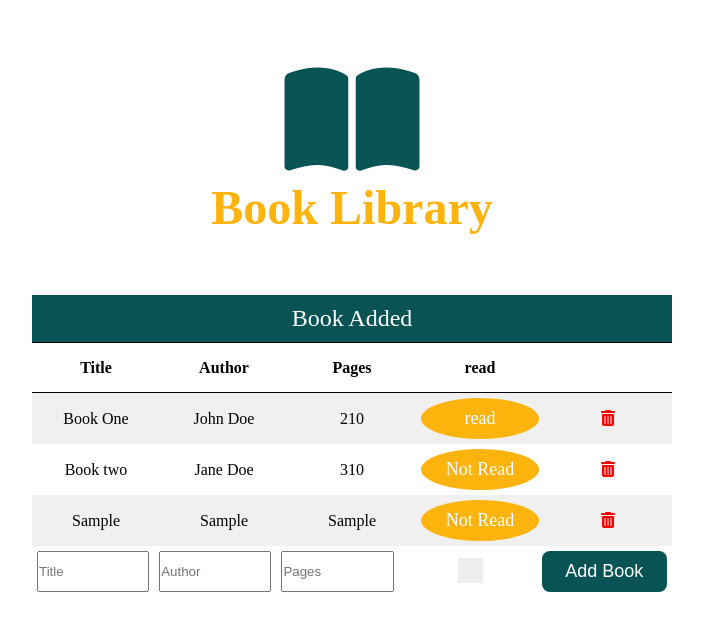
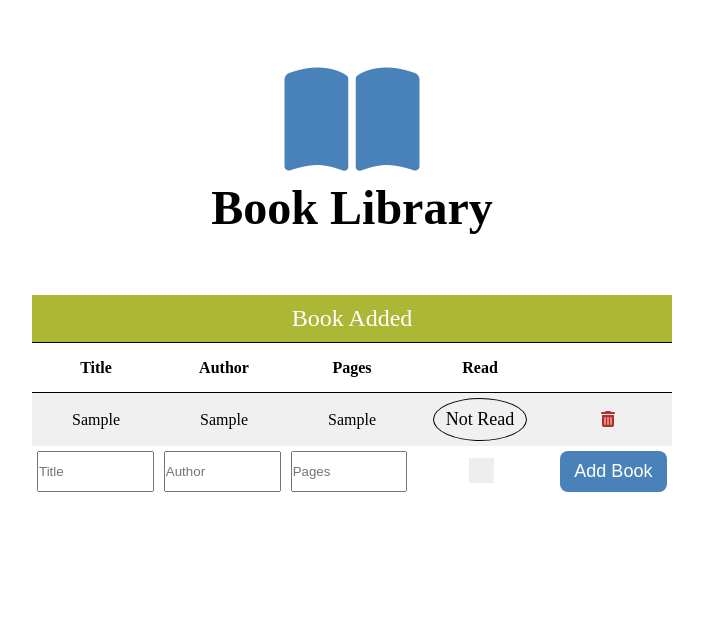
Before and after one commit to J-PCode/Book-Library, a plain HTML site: page index.html in a window 1280 px wide. Both pictures are taken after typing "Sample", "Sample", "Sample" into the empty fields and a click on the input "Add Book". Shown: the whole page, without its empty margins (288-991 px from the left). Drawn offline with Linux system fonts and the light colour scheme.

Commit message:
Now it's working. Added local storage, CSS changed colors. Finished this project for now

```diff
--- a/index.html
+++ b/index.html
@@ -26,7 +26,7 @@
                 <th>Title</th>
                 <th>Author</th>
                 <th>Pages</th>
-                <th>read</th>
+                <th>Read</th>
                 <th></th>
             </tr>
         </thead>
--- a/script.js
+++ b/script.js
@@ -11,23 +11,7 @@ class Book {
 // UI Class: Show UI tasks: displaybooks, remove book, add book,
 class UI {
   static displayBooks() {
-    const StoredBooks = [
-      {
-        title:'Book One',
-        author: 'John Doe',
-        pages: '210',
-        read: 'read'
-      },
-      {
-        title:'Book two',
-        author: 'Jane Doe',
-        pages: '310',
-        read: 'Not Read'
-      }
-    ];
-
-    const books = StoredBooks;
-
+     const books = Store.getBooks();
     books.forEach((book) => UI.addBookToList(book));
   }
 
@@ -59,6 +43,7 @@ class UI {
 
       static deleteBook(el){
         if(el.classList.contains('delete')){
+          console.log(el.parentElement.parentElement)
           el.parentElement.parentElement.remove();
           UI.showAlert('Book Removed', 'success')
         }
@@ -94,6 +79,37 @@ class UI {
   }
     // Store Class: Handles Storage
 
+    class Store {
+      static getBooks() {
+        let books;
+        if(localStorage.getItem('books') === null){
+          books = [];
+        } else{
+          books = JSON.parse(localStorage.getItem('books'));
+        }
+
+        return books;
+      }
+      static addBook(book){
+        const books = Store.getBooks();
+
+        books.push(book);
+
+        localStorage.setItem('books', JSON.stringify(books));
+      }
+
+      static removeBook(title){
+        const books = Store.getBooks();
+
+        books.forEach((book, index) => {
+          console.log(book.title, title)
+          if(book.title === title) {
+            books.splice(index, 1);
+          }
+        });
+        localStorage.setItem('books', JSON.stringify(books));
+      }
+    }
     // Event: Display Books
     document.addEventListener('DOMContentLoaded', UI.displayBooks);
 
@@ -120,6 +136,9 @@ class UI {
       // Add book to UI
       UI.addBookToList(book);
 
+      // Add book to store
+      Store.addBook(book)
+
       // Show success message
       UI.showAlert('Book Added', 'success');
 
@@ -130,6 +149,14 @@ class UI {
 
     // Event: Remove a Book
     document.querySelector('#book-list').addEventListener('click', (e) => {
+
+      // Remove book from UI
       UI.deleteBook(e.target);
+
+      // Remove book from store
+
+      Store.removeBook(e.target.parentElement.parentElement.firstElementChild.textContent);
+      // toggle read or not read
       UI.toggleRead(e.target);
+
     })
--- a/style.css
+++ b/style.css
@@ -2,10 +2,10 @@
 
 /* classes */
 :root {
-  --red: #FFB30D;
-  --green: #085454;
+  --blue: #4982B8;
+  --green: #acb736;
   --gray: #F0F0F0;
-  --blue:#001542;
+  --red: #B82D25;
 }
 
 *{
@@ -30,7 +30,7 @@ text-align: center;
 
 /* logo styling */
 .fas{
-  color: var(--green);
+  color: var(--blue);
 }
 body{
   background-color: white;
@@ -43,7 +43,6 @@ body{
     align-items: center;
     font-size: 24px;
     font-weight: bolder;
-    color: var(--red);
 }
 
 /* table styling */
@@ -67,6 +66,7 @@ th{
   border-bottom: 1px solid;
   border-top: 1px solid;
   text-align: center;
+  font-weight: bolder;
   }
 
   tbody tr:nth-child(odd) {
@@ -80,7 +80,7 @@ th{
 .btn{
   border: none;
   color: white;
-  width: 100%;
+  width: 80%;
   height: 100%;
   padding: 10px;
   text-align: center;
@@ -90,22 +90,25 @@ th{
   border-radius: 50%;
 }
 .btn-unread{
-  background-color: var(--red);
+  background-color: var(--gray);
+  border: 1px solid;
+  color: black;
 }
 .btn-read{
-  background-color: var(--green);
+  background-color: var(--blue);
 }
 .delete{
   display:flex;
   justify-content: center;
   align-self: center;
   font-size:16px;
-  color: red;
+  color: var(--red);
 }
 #submit{
   border-radius:8px;
-  background-color: var(--green);
+  background-color: var(--blue);
 }
+
 /* form styling */
 .form{
   display: flex;
@@ -131,7 +134,7 @@ input{
   -ms-user-select: none;
   user-select: none;
 }
-
+/* Checkbox styling */
 /* Hide the browser's default checkbox */
 .switch input {
   position: absolute;
@@ -158,7 +161,7 @@ input{
 
 /* When the checkbox is checked, add a blue background */
 .switch input:checked ~ .checkmark {
-  background-color: var(--green);
+  background-color: var(--blue);
 }
 
 /* Create the checkmark/indicator (hidden when not checked) */
```
